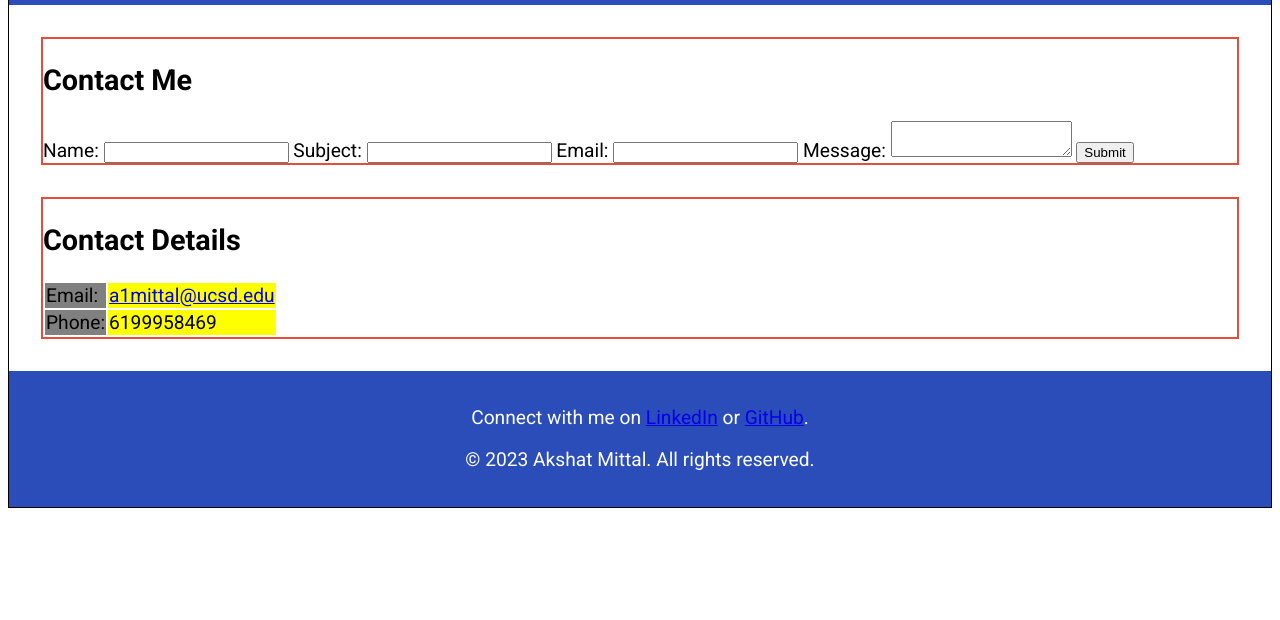
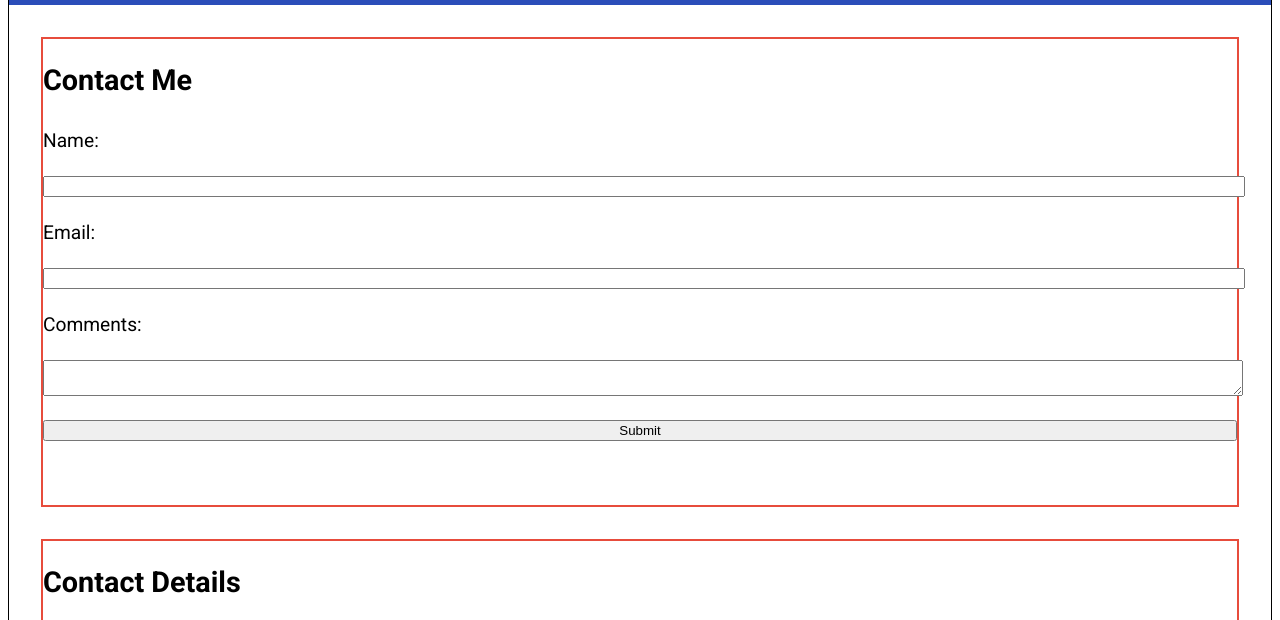
Before and after one commit to AkshatMittal7/Personal_Website_HW5, a plain HTML site: page contact.html in a window 1280 px wide. Shown: the part 155-775 px from the top of the page. Drawn offline with Linux system fonts and the light colour scheme.

Commit message:
completed part 1

```diff
--- a/contact.html
+++ b/contact.html
@@ -78,6 +78,22 @@
                 font-size: calc(var(--font-size-base) * 1.2); /* Using calc with CSS Variable */
             }
         }
+
+        form {
+            display: flex;
+            flex-direction: column;
+            gap: 1rem;
+        }
+
+        form label, form input, form textarea, form button {
+            width: 100%;
+            margin-top: 0.5rem;
+        }
+
+        form output {
+            margin-top: 1rem;
+            color: red;
+        }
     </style>
 </head>
 
@@ -96,6 +112,7 @@
     <main>
         <section>
             <h2>Contact Me</h2>
+            <!--
             <form action="path_to_server_script" method="post">
                 <label for="name">Name:</label>
                 <input type="text" id="name" name="name">
@@ -111,6 +128,24 @@
                 <label for="message">Message:</label>
                 <textarea id="message" name="message"></textarea>
                 <button type="submit">Submit</button>
+            </form>
+            -->
+            <form action="https://httpbin.org/post" method="post" id="contactForm">
+                <label for="name">Name:</label>
+                <input type="text" id="name" name="name" required>
+
+                <label for="email">Email:</label>
+                <input type="email" id="email" name="email" required>
+
+                <label for="comments">Comments:</label>
+                <textarea id="comments" name="comments" required></textarea>
+
+                <input type="hidden" name="possible_bot" value="true">
+
+                <button type="submit">Submit</button>
+
+                <output id="errorOutput"></output>
+                <output id="infoOutput"></output>
             </form>
         </section>
 
```
